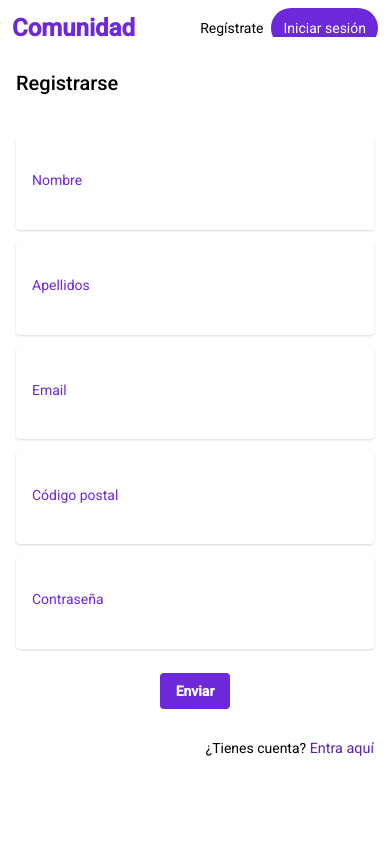
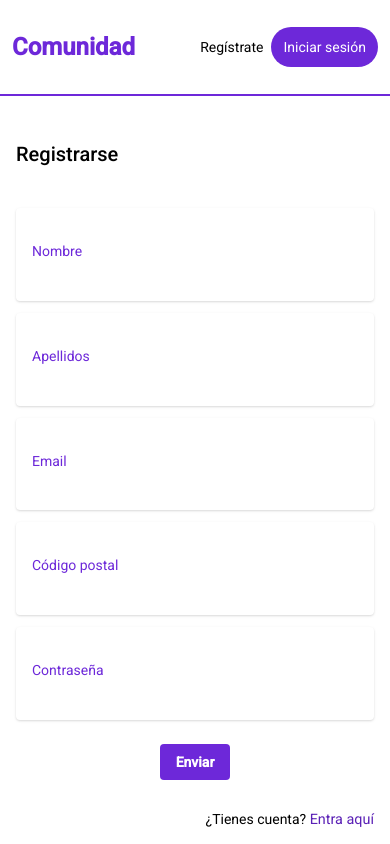
Before and after one commit to Intrepid-Ibex-of-Love/intrepid-front, an Angular app: page /sign-in in a window 390 px wide. Shown: the top 844 px of the page. Built offline with nearby package versions, Linux system fonts and the light colour scheme.

Commit message:
Fix responsividad

```diff
--- a/src/app/components/banner-user/banner-user.component.html
+++ b/src/app/components/banner-user/banner-user.component.html
@@ -1,5 +1,5 @@
-<div class="flex p-3">
-    <div class="mb-auto mt-auto">
+<div class="flex justify-center items-center">
+    <div class="m-auto">
         <p>Placeholder</p>
     </div>
     <app-menu></app-menu>
--- a/src/app/components/header/header.component.html
+++ b/src/app/components/header/header.component.html
@@ -1,7 +1,7 @@
-<header class="border-b-2 border-purple-700">
-    <nav class="flex flex-wrap items-center justify-between p-3">
+<header class="border-b-2 border-purple-700 h-24 w-full">
+    <nav class="flex flex-wrap items-center justify-between p-3 h-full w-full">
         <a [routerLink]="['']" (click)=this.clickedHome() class="text-purple-700 font-bold text-2xl hover:text-purple-300">Comunidad</a>
-        <div *ngIf="!this.loginState">
+        <div *ngIf="!this.loginState" class="ml-3">
             <a [routerLink]="['sign-in']" class="text-black mr-2 hover:text-purple-300" (click)=this.clicked()>Regístrate</a>
             <a [routerLink]="['login']" class="bg-purple-700 rounded-full py-3 px-3 text-white hover:bg-purple-300" (click)=this.clicked()>Iniciar sesión</a>
         </div>
--- a/src/app/components/login/login.component.html
+++ b/src/app/components/login/login.component.html
@@ -1,4 +1,4 @@
-<div class="flex flex-col items-center justify-center h-screen select-none">
+<div class="relative flex flex-col items-center justify-center h-screen select-none">
   <div class="flex flex-col -mt-32 bg-white px-4 sm:px-6 md:px-8 lg:px-10 py-8 rounded-xl w-full max-w-md">
     <div class="font-medium self-right text-xl sm:text-2xl rounded-full text-black">Iniciar sesión</div>
     <div class="mt-10">
--- a/src/app/components/register/register.component.html
+++ b/src/app/components/register/register.component.html
@@ -1,5 +1,5 @@
-<div class="flex flex-col items-center justify-center h-screen select-none">
-  <div class="flex flex-col -mt-32 bg-white px-4 sm:px-6 md:px-8 lg:px-10 py-8 rounded-xl w-full max-w-md">
+<div class="relative flex flex-col items-center justify-center select-none mt-3">
+  <div class="flex flex-col bg-white px-4 sm:px-6 md:px-8 lg:px-10 py-8 rounded-xl w-full max-w-md">
     <div class="font-medium self-right text-xl sm:text-2xl rounded-full text-black">Registrarse</div>
     <div class="mt-10">
       <form method="POST" action="" autocomplete="">
```
